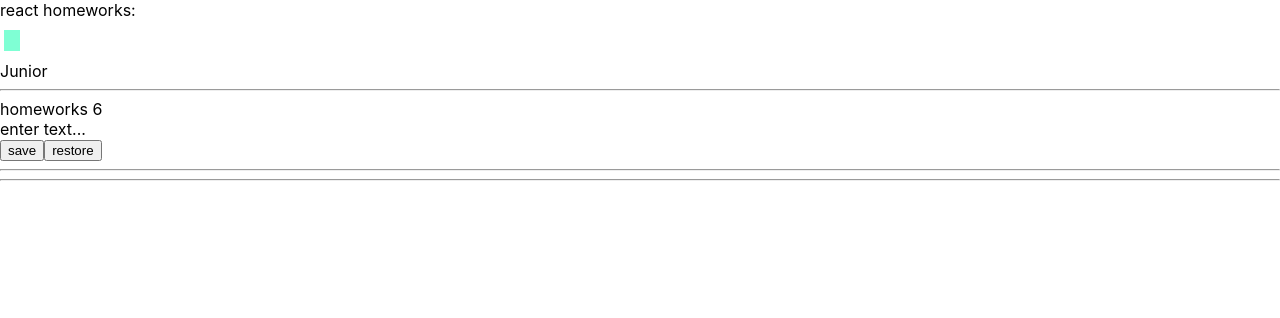
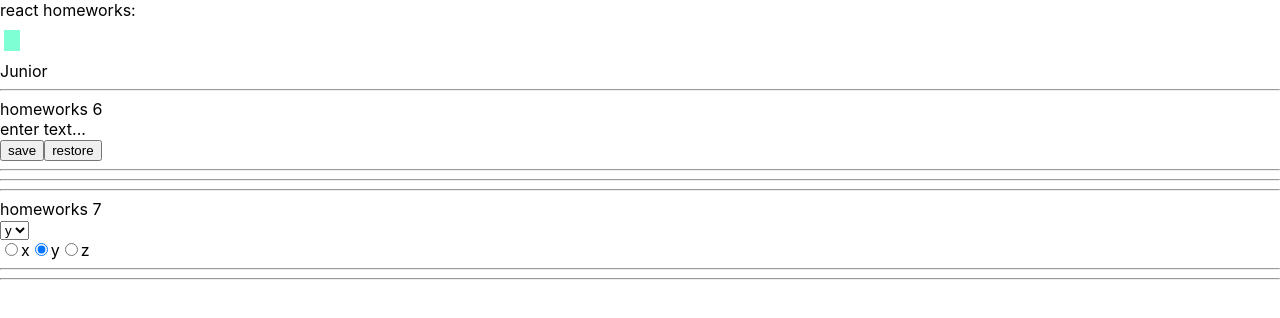
Before and after one commit to mskuratova/homeworksN, a React (Create React App) app: page /#/junior in a window 1280 px wide. Shown: the top 318 px of the page. Built offline with nearby package versions, Linux system fonts and the light colour scheme.

Commit message:
7 урок

```diff
--- a/src/p2-homeworks/h5/pages/Junior.tsx
+++ b/src/p2-homeworks/h5/pages/Junior.tsx
@@ -1,15 +1,13 @@
 import React from 'react'
-import HW1 from '../../h1/HW1'
-import HW2 from '../../h2/HW2'
-import HW3 from '../../h3/HW3'
-import HW4 from '../../h4/HW4'
 import HW6 from "../../h6/HW6";
+import HW7 from "../../h7/HW7";
 
 function Junior() {
     return (
         <div>
             Junior
             <HW6/>
+            <HW7/>
 
         </div>
     )
--- a/src/p2-homeworks/h7/common/c5-SuperSelect/SuperSelect.tsx
+++ b/src/p2-homeworks/h7/common/c5-SuperSelect/SuperSelect.tsx
@@ -14,15 +14,21 @@ const SuperSelect: React.FC<SuperSelectPropsType> = (
         ...restProps
     }
 ) => {
-    const mappedOptions: any[] = []; // map options with key
+    const mappedOptions: any[] = options ? options.map((o,i) => (
+        <option key={o + " " + i} value={o}>
+            {o}
+        </option>
+    )) : [] // map options with key
 
     const onChangeCallback = (e: ChangeEvent<HTMLSelectElement>) => {
-        // onChange, onChangeOption
+         onChange && onChange(e)
+        onChangeOption && onChangeOption(e.currentTarget.value)
     }
 
     return (
-        <select onChange={onChangeCallback} {...restProps}>
-            {mappedOptions}
+        <select
+            onChange={onChangeCallback} {...restProps}>
+           {mappedOptions}
         </select>
     )
 }
--- a/src/p2-homeworks/h7/common/c6-SuperRadio/SuperRadio.tsx
+++ b/src/p2-homeworks/h7/common/c6-SuperRadio/SuperRadio.tsx
@@ -16,7 +16,8 @@ const SuperRadio: React.FC<SuperRadioPropsType> = (
     }
 ) => {
     const onChangeCallback = (e: ChangeEvent<HTMLInputElement>) => {
-        // onChange, onChangeOption
+        onChange && onChange(e)
+        onChangeOption && onChangeOption(e.currentTarget.value)
     }
 
 
@@ -24,6 +25,10 @@ const SuperRadio: React.FC<SuperRadioPropsType> = (
         <label key={name + '-' + i}>
             <input
                 type={'radio'}
+                name={name}
+                checked={o===value}
+                value={o}
+                onChange={onChangeCallback}
                 // name, checked, value, onChange
             />
             {o}
```
